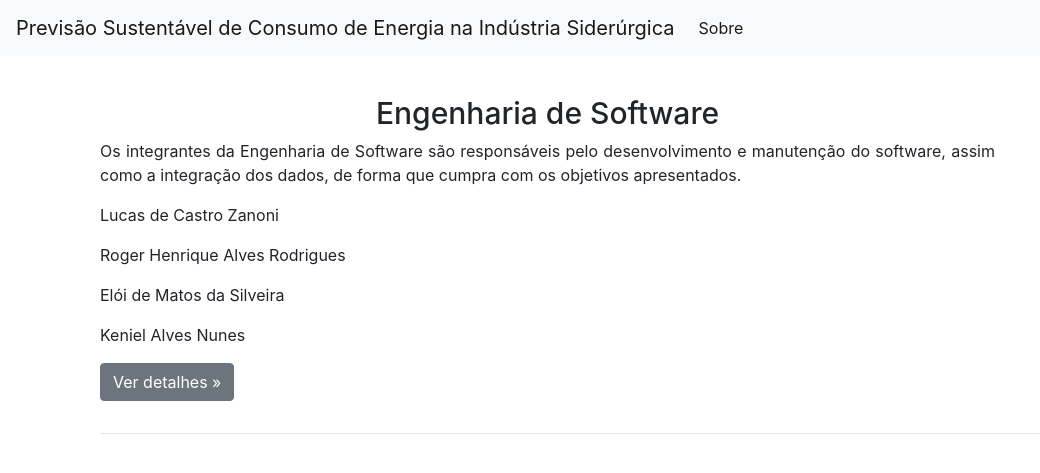
After one commit to RenatoRibas/MachineLearning-KwhPredict, a Flask app: page /sobre in a window 1280 px wide. The commit adds this page. Shown: the top 473 px of the page, without its empty margins (0-1040 px from the left). Run offline with Flask 3, Linux system fonts and the light colour scheme; parts of the project's set-up code (start-up, migrations or seed data) failed here and were passed over; some libraries are stand-ins or nearby versions.

Commit message:
add base template, about && fix route to modelo file

```diff
--- a/app.py
+++ b/app.py
@@ -4,12 +4,12 @@ import joblib
 
 app = Flask(__name__)
 
-# Carregue o modelo treinado
-model_path = 'C:\\Users\\Renato Ribas\\Desktop\\Engenharia de Software\\5-Machine Learning\\ABP\\notebooks\\modelo_final_knn.pkl'
+model_path = './notebooks/modelo_final_knn.pkl'
 model = joblib.load(model_path)
 
 @app.route('/')
 def home():
+    # Carregue o modelo treinado
     return render_template('index.html')
 
 @app.route('/predict', methods=['POST'])
@@ -36,5 +36,10 @@ def predict():
         error_message = {'error': str(e)}
         return jsonify(error_message), 400
 
+#ROTA DO SOBRE
+@app.route('/sobre')
+def sobre():
+    return render_template('sobre.html')
+
 if __name__ == '__main__':
     app.run(port=5000)
--- /dev/null
+++ b/templates/base.html
@@ -0,0 +1,49 @@
+<!doctype html>
+<html lang="en">
+
+<head>
+  <!-- Required meta tags -->
+  <meta charset="utf-8">
+  <meta name="viewport" content="width=device-width, initial-scale=1, shrink-to-fit=no">
+
+  <!-- Bootstrap CSS -->
+  <link rel="stylesheet" href="https://stackpath.bootstrapcdn.com/bootstrap/4.3.1/css/bootstrap.min.css"
+    integrity="sha384-ggOyR0iXCbMQv3Xipma34MD+dH/1fQ784/j6cY/iJTQUOhcWr7x9JvoRxT2MZw1T" crossorigin="anonymous">
+
+  <title>{% block title %} {% endblock %}</title>
+</head>
+
+<body>
+  <nav class="navbar navbar-expand-md navbar-light bg-light">
+    <a class="navbar-brand" href="{{ url_for('home')}}">Previsão Sustentável de Consumo de Energia na Indústria
+      Siderúrgica</a>
+    <button class="navbar-toggler" type="button" data-toggle="collapse" data-target="#navbarNav"
+      aria-controls="navbarNav" aria-expanded="false" aria-label="Toggle navigation">
+      <span class="navbar-toggler-icon"></span>
+    </button>
+    <div class="collapse navbar-collapse" id="navbarNav">
+      <ul class="navbar-nav">
+        <li class="nav-item active">
+          <a class="nav-link" href="{{ url_for('sobre')}}">Sobre</a>
+        </li>
+      </ul>
+    </div>
+  </nav>
+  <div class="container">
+    {% block content %} {% endblock %}
+  </div>
+
+  <!-- Optional JavaScript -->
+  <!-- jQuery first, then Popper.js, then Bootstrap JS -->
+  <script src="https://code.jquery.com/jquery-3.3.1.slim.min.js"
+    integrity="sha384-q8i/X+965DzO0rT7abK41JStQIAqVgRVzpbzo5smXKp4YfRvH+8abtTE1Pi6jizo"
+    crossorigin="anonymous"></script>
+  <script src="https://cdnjs.cloudflare.com/ajax/libs/popper.js/1.14.7/umd/popper.min.js"
+    integrity="sha384-UO2eT0CpHqdSJQ6hJty5KVphtPhzWj9WO1clHTMGa3JDZwrnQq4sF86dIHNDz0W1"
+    crossorigin="anonymous"></script>
+  <script src="https://stackpath.bootstrapcdn.com/bootstrap/4.3.1/js/bootstrap.min.js"
+    integrity="sha384-JjSmVgyd0p3pXB1rRibZUAYoIIy6OrQ6VrjIEaFf/nJGzIxFDsf4x0xIM+B07jRM"
+    crossorigin="anonymous"></script>
+</body>
+
+</html>
--- /dev/null
+++ b/templates/sobre.html
@@ -0,0 +1,73 @@
+{% extends 'base.html' %}
+<br>
+
+{% block content %}
+
+<head>
+    <!-- Bootstrap CSS -->
+    <link rel="stylesheet" href="https://stackpath.bootstrapcdn.com/bootstrap/4.3.1/css/bootstrap.min.css"
+        integrity="sha384-ggOyR0iXCbMQv3Xipma34MD+dH/1fQ784/j6cY/iJTQUOhcWr7x9JvoRxT2MZw1T" crossorigin="anonymous">
+</head>
+<style>
+    h2 {
+        margin-top: 15px;
+        font-size: 30px;
+    }
+
+    p {
+        text-align: justify;
+    }
+</style>
+
+<body cz-shortcut-listen="true">
+    <main role="main" height="150px">
+        <div class="container marketing">
+
+            <!-- Three columns -->
+            <div class="row text-center">
+                <div class="col-lg-10">
+                    <svg class="bd-placeholder-img rounded-circle" width="140" height="0"
+                        xmlns="http://www.w3.org/2000/svg" preserveAspectRatio="xMidYMid slice" focusable="false"
+                        role="img" aria-label="Placeholder: 140x140">
+                        <title>Placeholder</title>
+                        <rect width="100%" height="100%" fill="#FFF"></rect><text x="50%" y="50%" fill="#FFF"
+                            dy=".3em"></text>
+                    </svg>
+                    <h2>Engenharia de Software</h2>
+                    <p>Os integrantes da Engenharia de Software são responsáveis pelo desenvolvimento e manutenção do
+                        software, assim como a integração dos dados, de forma que cumpra com os objetivos apresentados.
+                    </p>
+                    <p>Lucas de Castro Zanoni</p>
+                    <p>Roger Henrique Alves Rodrigues</p>
+                    <p>Elói de Matos da Silveira</p>
+                    <p>Keniel Alves Nunes</p>
+                    <p><a class="btn btn-secondary" target="_blank"
+                            href="https://unisatc.com.br/graduacao/engenharia-de-software/" role="button">Ver detalhes
+                            »</a></p>
+                </div>
+            </div>
+
+            <!-- START THE FEATURETTES -->
+            <hr class="featurette-divider">
+
+            <div class="row featurette">
+                <div class="col-12">
+                    <img src="" alt="">
+                </div>
+            </div>
+        </div>
+
+    </main>
+    <script src="https://code.jquery.com/jquery-3.3.1.slim.min.js"
+        integrity="sha384-q8i/X+965DzO0rT7abK41JStQIAqVgRVzpbzo5smXKp4YfRvH+8abtTE1Pi6jizo"
+        crossorigin="anonymous"></script>
+    <script src="https://cdnjs.cloudflare.com/ajax/libs/popper.js/1.14.7/umd/popper.min.js"
+        integrity="sha384-UO2eT0CpHqdSJQ6hJty5KVphtPhzWj9WO1clHTMGa3JDZwrnQq4sF86dIHNDz0W1"
+        crossorigin="anonymous"></script>
+    <script src="https://stackpath.bootstrapcdn.com/bootstrap/4.3.1/js/bootstrap.min.js"
+        integrity="sha384-JjSmVgyd0p3pXB1rRibZUAYoIIy6OrQ6VrjIEaFf/nJGzIxFDsf4x0xIM+B07jRM"
+        crossorigin="anonymous"></script>
+</body>
+
+</body>
+{% endblock %}
```
Also changed, not shown: templates/index.html (+5 -8 lines).
